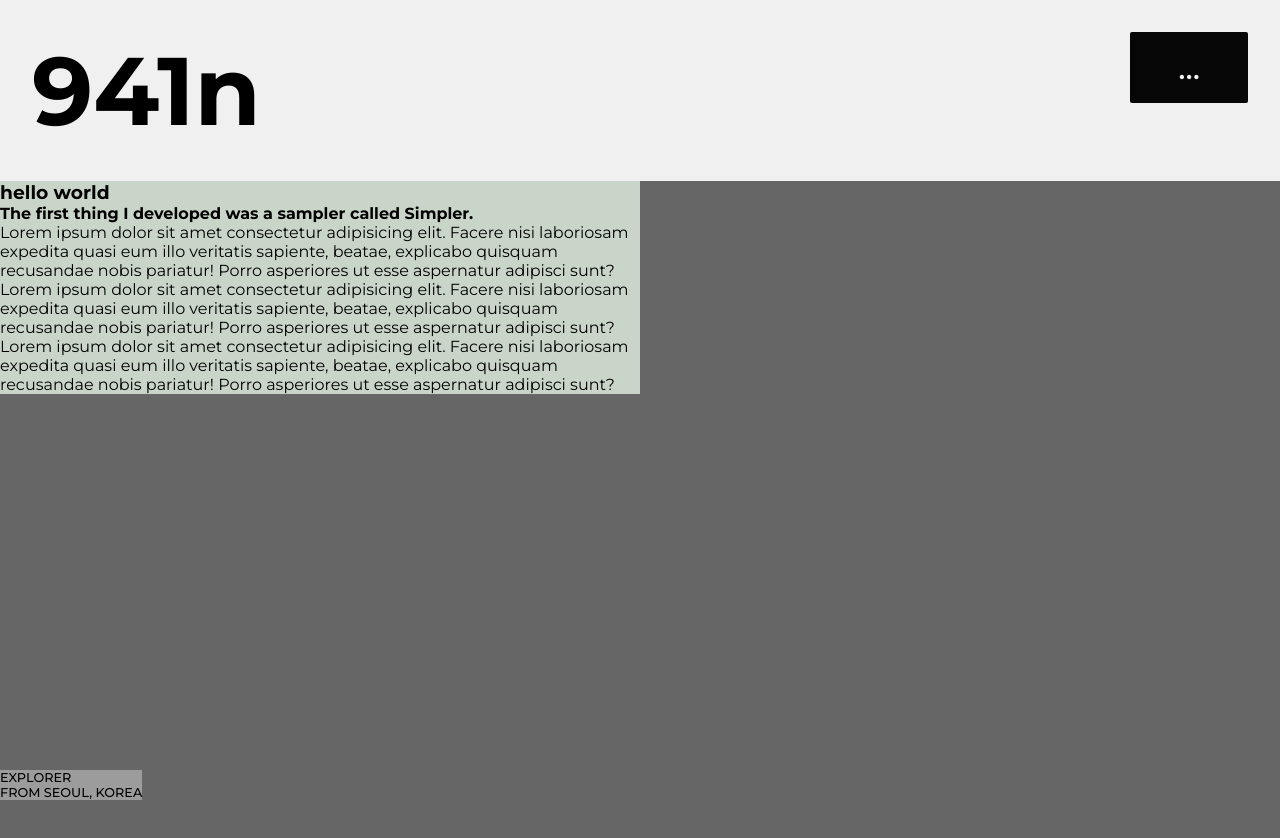
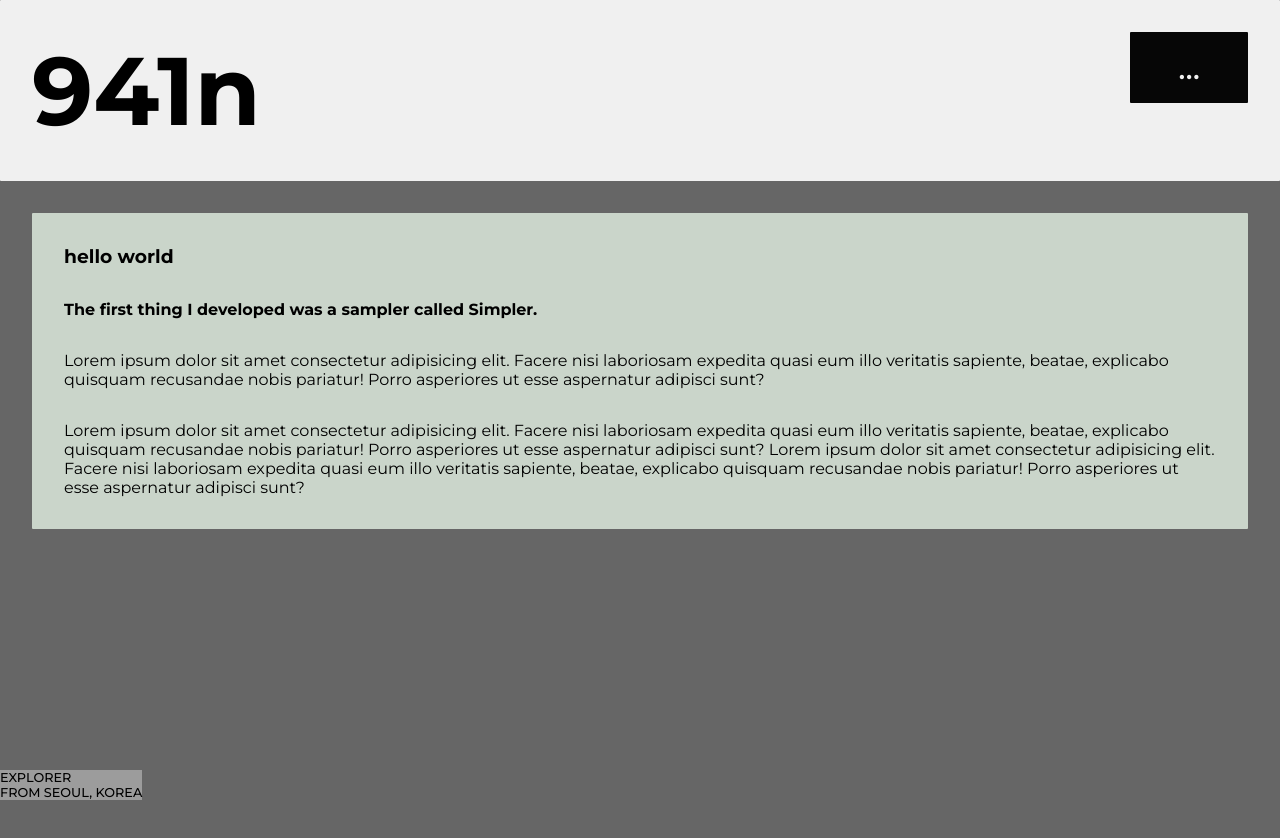
Before and after one commit to 941n/css, a plain HTML site: page index.html in a window 1280 px wide. Shown: the top 838 px of the page. Drawn offline with Linux system fonts and the light colour scheme.

Commit message:
style: adjust body and header styles, unify border-radius, and enhance main section layout

```diff
--- a/styles/style.css
+++ b/styles/style.css
@@ -11,6 +11,7 @@ html {
 
 body {
   background-color: rgb(102, 102, 102);
+
   height: 4000px;
 }
 
@@ -18,6 +19,8 @@ header {
   position: sticky;
   top: 0;
   padding: 2rem;
+
+  border-radius: 1px;
 
   display: flex;
   align-items: flex-start;
@@ -44,7 +47,7 @@ header nav {
   font-size: 2rem;
   font-weight: 500;
 
-  border-radius: 2px;
+  border-radius: 1px;
 
   background-color: rgb(6, 6, 6);
   color: rgb(240, 240, 240);
@@ -55,8 +58,16 @@ aside {
 }
 
 main {
-  width: 50%;
+  margin: 2rem;
+  padding: 2rem;
+  border-radius: 1px;
   background-color: rgb(202, 213, 202);
+}
+
+main .article {
+  display: flex;
+  flex-direction: column;
+  gap: 2rem;
 }
 
 footer {
```
